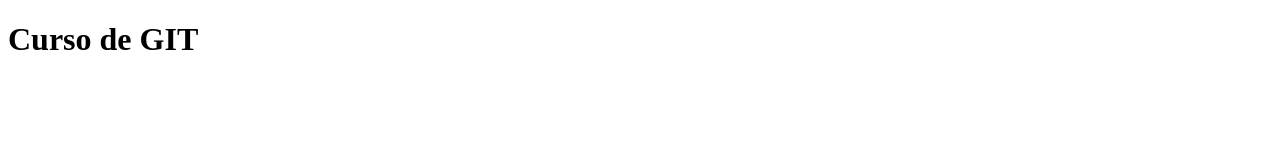
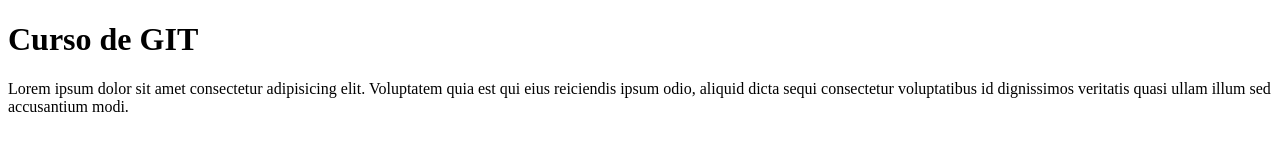
Before and after one commit to Maximiliano1021/Public, a plain HTML site: page index.html in a window 1280 px wide. Drawn offline with Linux system fonts and the light colour scheme.

```diff
--- a/index.html
+++ b/index.html
@@ -8,5 +8,6 @@
 </head>
 <body>
     <h1>Curso de GIT</h1>
+    <p>Lorem ipsum dolor sit amet consectetur adipisicing elit. Voluptatem quia est qui eius reiciendis ipsum odio, aliquid dicta sequi consectetur voluptatibus id dignissimos veritatis quasi ullam illum sed accusantium modi.</p>
 </body>
 </html>
```
Also changed, not shown: 1 other file.
